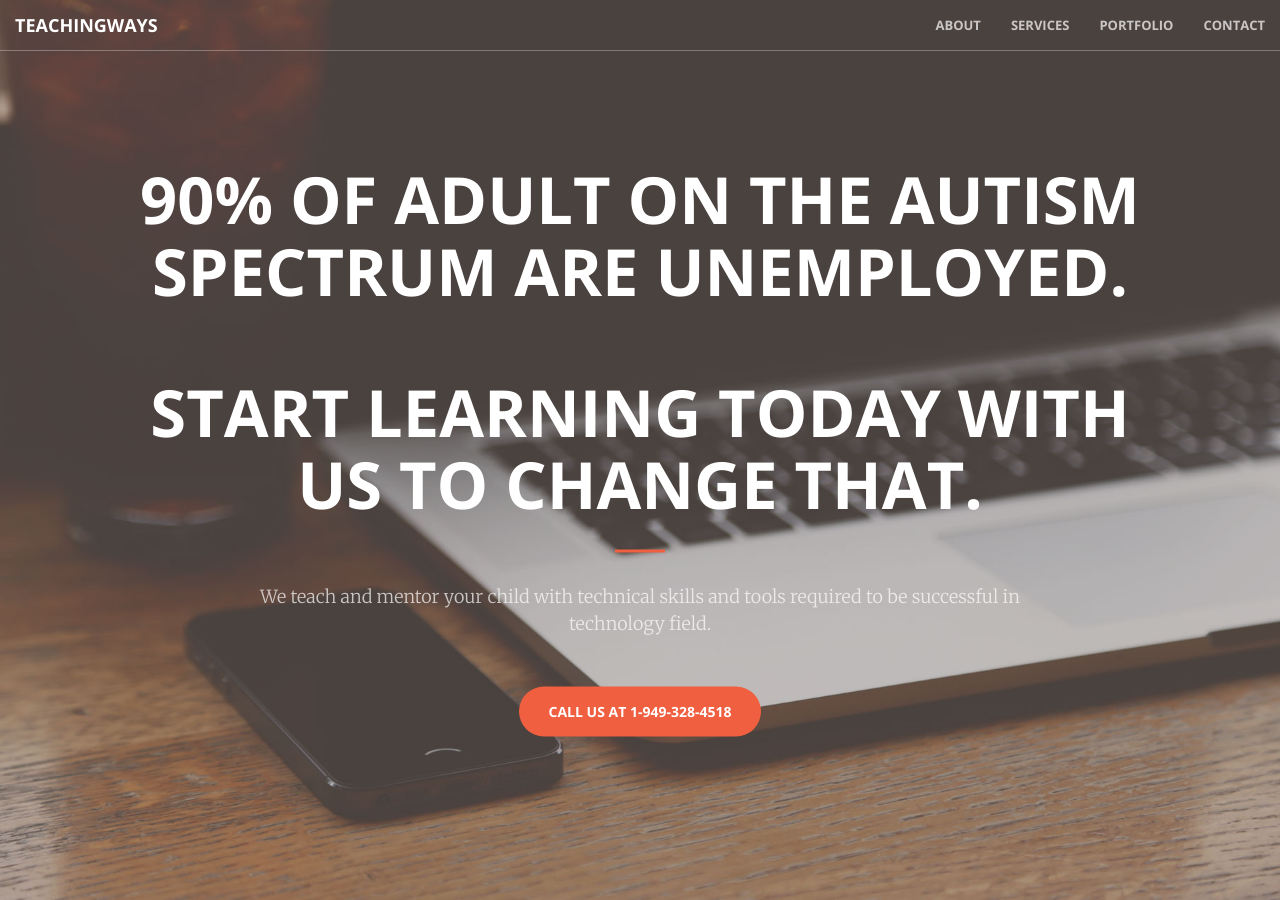
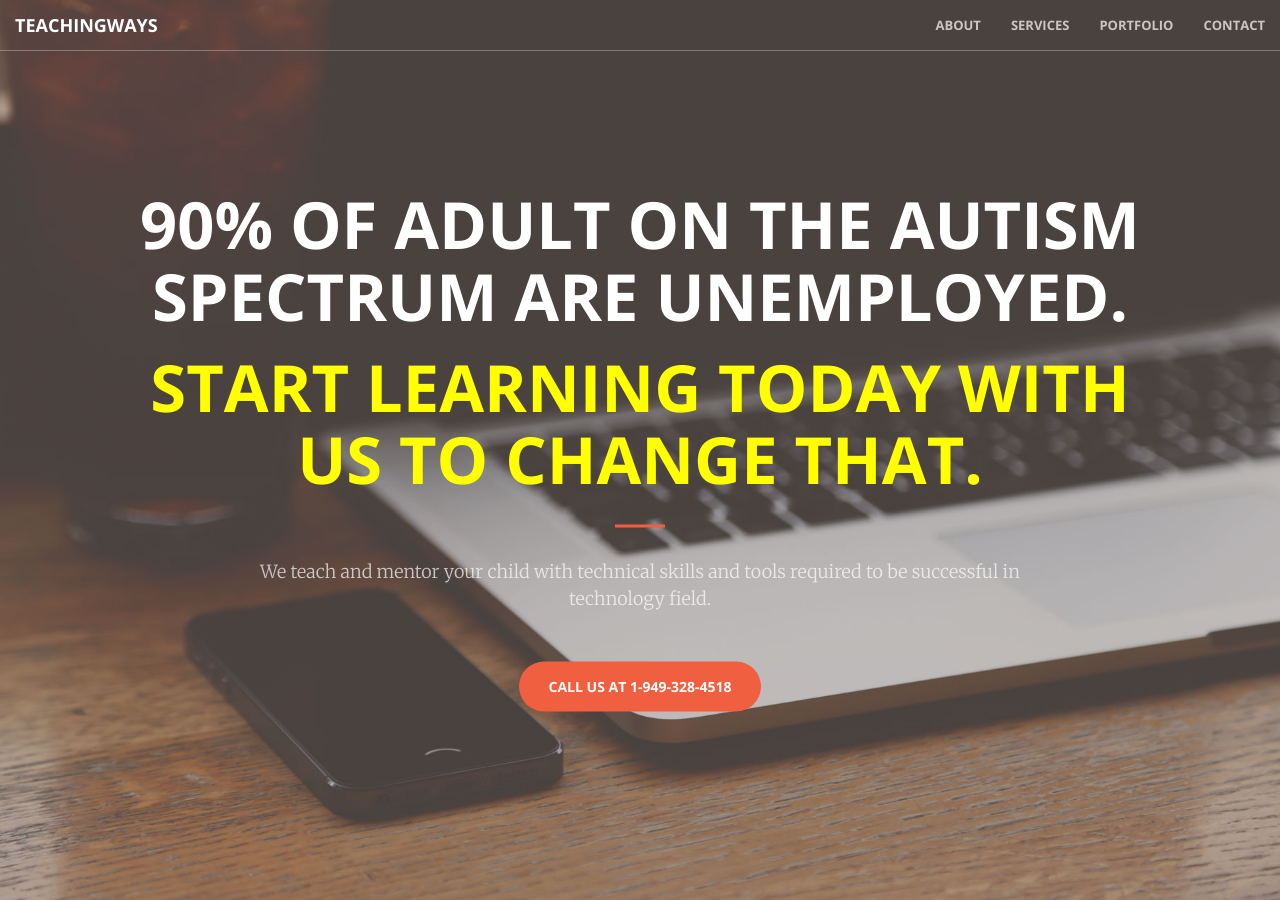
Before and after one commit to muadminis/teachingways_site, a Jekyll site: the page built from index.html, in a window 1280 px wide and 900 px high. Built offline with Jekyll 4.4.1, drawn with Linux system fonts in a browser that asks for light colours; grey boxes are pictures that could not be loaded.

Commit message:
Update header.html
Co-Authored-By: kevinyu600 <kevinyu600@users.noreply.github.com>

```diff
--- a/_includes/header.html
+++ b/_includes/header.html
@@ -1,7 +1,7 @@
 <header>
     <div class="header-content">
         <div class="header-content-inner">
-            <h1>90% of adult on the autism spectrum are unemployed.</h1></br><p style="color:yellow;"><h1>Start learning TODAY with us to change that.</h1>
+            <h1>90% of adult on the autism spectrum are unemployed.</h1></br><h1 style="color:yellow;">Start learning TODAY with us to change that.</h1>
             <hr>
             <p>We teach and mentor your child with technical skills and tools required to be successful in technology field. </p>
 			<div class="embed-responsive embed-responsive-1by1">
```
